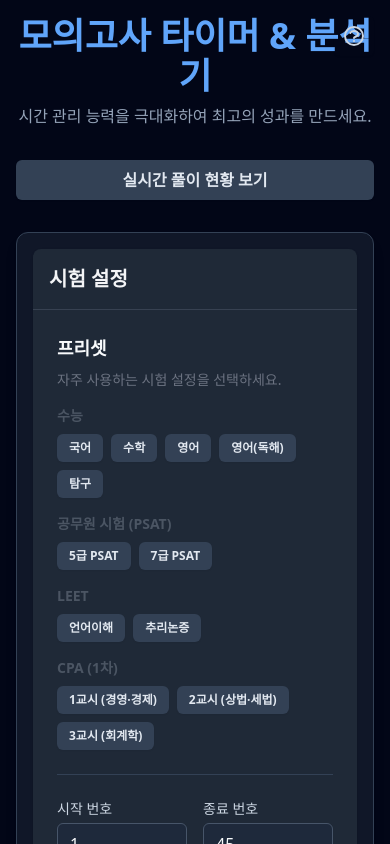
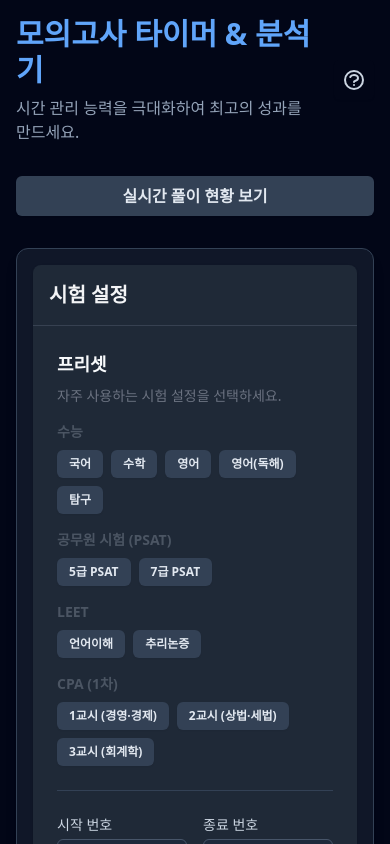
Before and after one commit to camem2442/mock-exam-timer, a React (Vite) app: page / in a window 390 px wide. Shown: the top 844 px of the page. Built offline with nearby package versions, Linux system fonts and the light colour scheme.

Commit message:
fix: 모바일 헤더 레이아웃 깨짐 수정

```diff
--- a/App.tsx
+++ b/App.tsx
@@ -10,14 +10,16 @@ const App: React.FC = () => {
   return (
     <>
       <main className="container mx-auto p-4 sm:p-6 lg:p-8 font-sans">
-        <div className="text-center mb-8 relative">
-          <h1 className="text-4xl font-bold text-primary-600 dark:text-primary-400">모의고사 타이머 & 분석기</h1>
-          <p className="text-slate-600 dark:text-slate-400 mt-2">시간 관리 능력을 극대화하여 최고의 성과를 만드세요.</p>
-           <Button
+        <div className="flex items-center justify-between mb-8">
+          <div>
+            <h1 className="text-3xl sm:text-4xl font-bold text-primary-600 dark:text-primary-400">모의고사 타이머 & 분석기</h1>
+            <p className="text-slate-600 dark:text-slate-400 mt-2">시간 관리 능력을 극대화하여 최고의 성과를 만드세요.</p>
+          </div>
+          <Button
             variant="ghost"
             size="icon"
             onClick={() => setShowInfoModal(true)}
-            className="absolute top-0 right-0"
+            className="flex-shrink-0 ml-4"
             aria-label="사용 방법 안내"
           >
             <svg xmlns="http://www.w3.org/2000/svg" className="h-6 w-6" fill="none" viewBox="0 0 24 24" stroke="currentColor">
```
